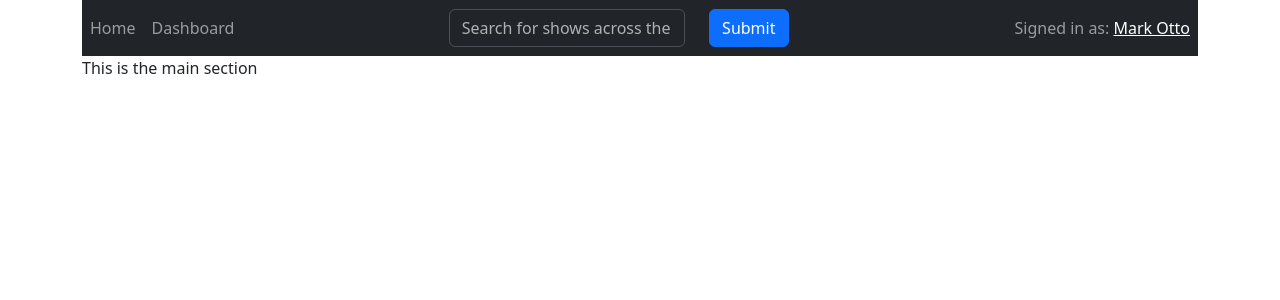
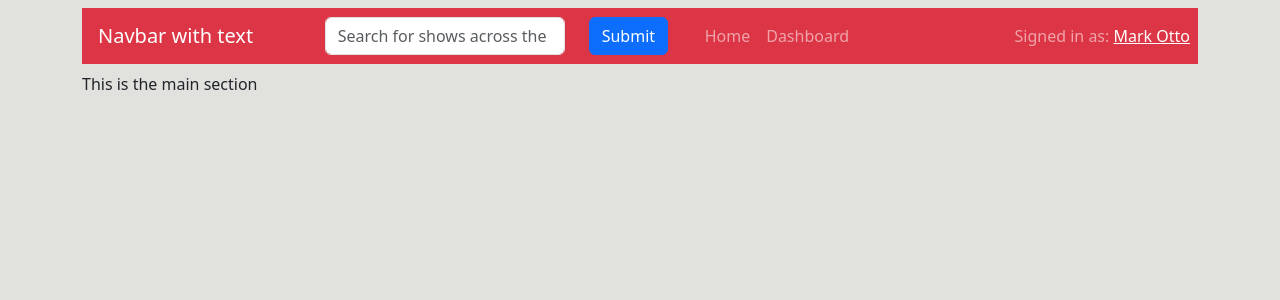
Before and after one commit to racosta323/ShowMate, a React (Create React App) app in the folder client/: page / in a window 1280 px wide. Shown: the top 300 px of the page. Built offline with nearby package versions, Linux system fonts and the light colour scheme.

Commit message:
updates layout

```diff
--- a/client/public/index.html
+++ b/client/public/index.html
@@ -31,7 +31,7 @@
     -->
     <title>ShowMate</title>
   </head>
-  <body>
+  <body style="background-color:rgb(225, 225, 222)">
     <noscript>You need to enable JavaScript to run this app.</noscript>
     <div id="root"></div>
     <!--
--- a/client/src/components/NavBar.js
+++ b/client/src/components/NavBar.js
@@ -13,24 +13,23 @@ function NavBar (){
 
             <Navbar
             // expand="lg"
-            bg="dark"
+            bg="danger"
             data-bs-theme="dark"
+            className='my-2'
             >
                 <Col>
-                    <Nav>
-                        <Nav.Link>Home</Nav.Link>
-                        <Nav.Link>Dashboard</Nav.Link>
-                    </Nav>
+                    <Navbar.Brand href="#home" className='mx-3'>Navbar with text</Navbar.Brand>
                 </Col>
 
-                    <Col>
+                    <Col xs={4}>
                         <Form inline>
                             <Row>
                                 <Col xs={8}>
                                     <Form.Control
                                     type="text"
                                     placeholder="Search for shows across the US"
-                                    className=" mr-sm-2"
+                                    className="mr-sm-2"
+                                    data-bs-theme="light"
                                     />
                                 </Col>
                                 <Col>
@@ -38,6 +37,12 @@ function NavBar (){
                                 </Col>
                             </Row>
                         </Form>
+                    </Col>
+                    <Col>
+                        <Nav>
+                            <Nav.Link>Home</Nav.Link>
+                            <Nav.Link>Dashboard</Nav.Link>
+                        </Nav>
                     </Col>
                     <Col className='d-flex flex-row-reverse mx-2'>
                         <Navbar.Text>
```
